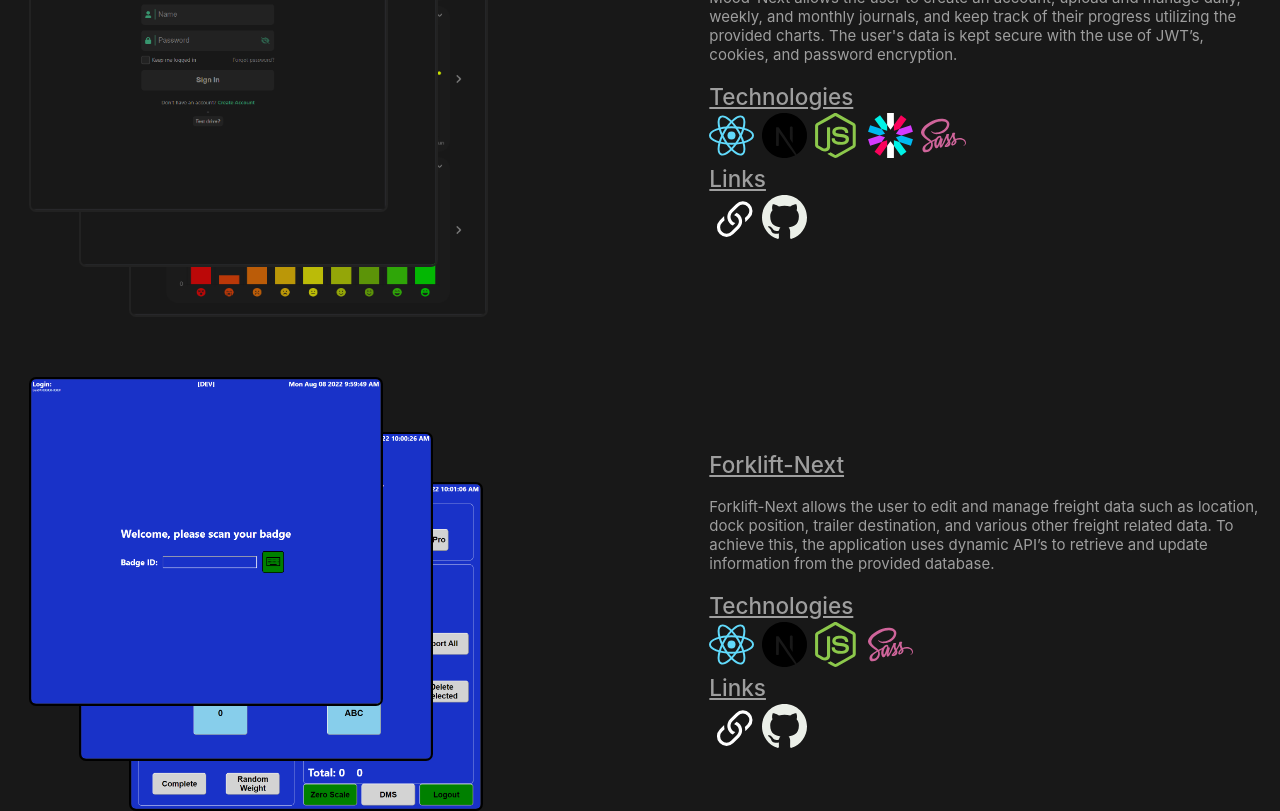
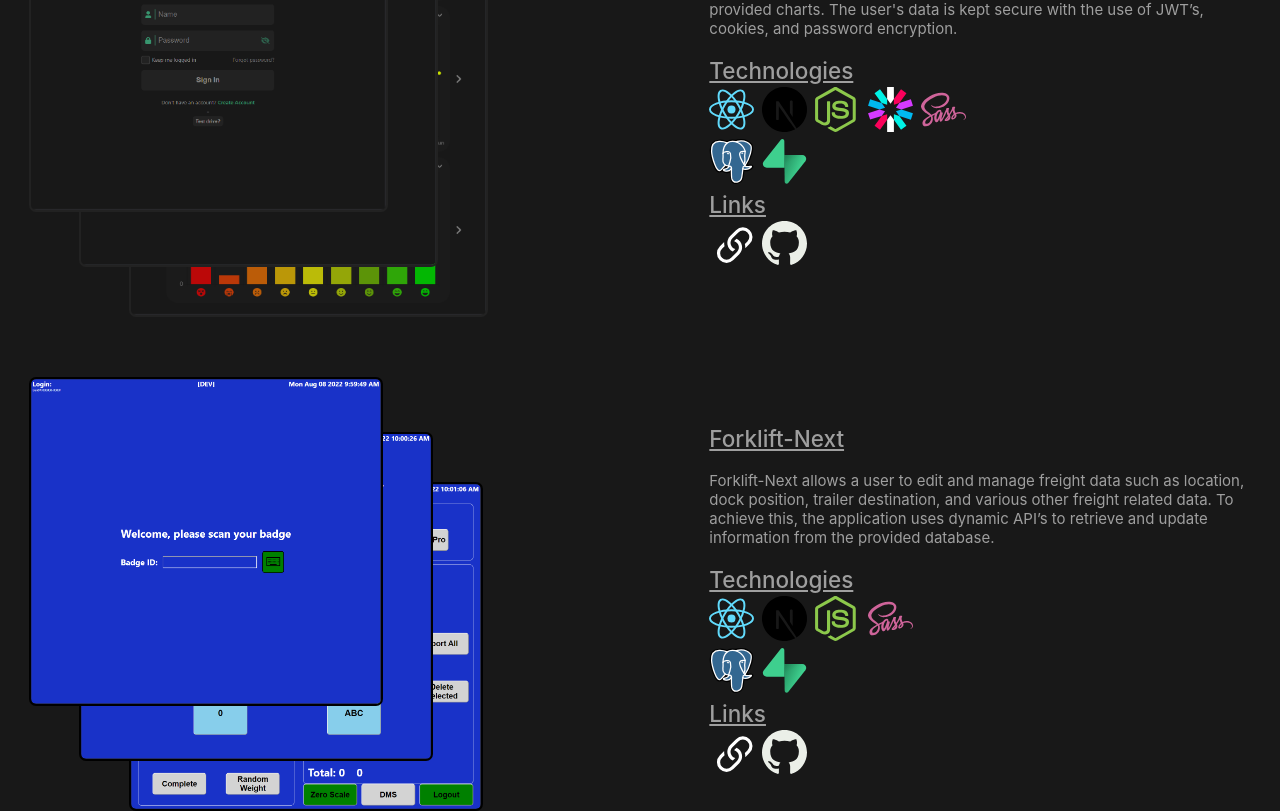
Before and after one commit to therazor113/Portfolio, a Vue app: page / in a window 1280 px wide. Shown: the part 1920-2731 px from the top of the page. Built offline with nearby package versions, Linux system fonts and the light colour scheme.

Commit message:
Included additional technologies to projects

```diff
--- a/src/components/pageRefs/Projects/items/ForkliftProject/ForkliftProject.vue
+++ b/src/components/pageRefs/Projects/items/ForkliftProject/ForkliftProject.vue
@@ -29,8 +29,9 @@
       </h2>
       <br>
       <p>
-        Forklift-Next allows the user to edit and manage freight data such as location, dock position, trailer destination,
-        and various other freight related data. To achieve this, the application uses dynamic API’s to retrieve and update information from the provided database.
+        Forklift-Next allows a user to edit and manage freight data such as location,
+        dock position, trailer destination, and various other freight related data.
+        To achieve this, the application uses dynamic API’s to retrieve and update information from the provided database.
       </p>
       <br>
       <h2 class="title">
@@ -58,6 +59,20 @@
           href="https://sass-lang.com/"
         />
         <div>
+          <Icon
+            title="PostgreSQL"
+            size="45"
+            href="https://www.postgresql.org/"
+          >
+          </Icon>
+          <Icon
+            title="Supabase"
+            size="45"
+            href="https://supabase.com/"
+          >
+          </Icon>
+        </div>
+        <div>
           <h2 class="title">
             Links
           </h2>
--- a/src/components/pageRefs/Projects/items/MoodProject/MoodProject.vue
+++ b/src/components/pageRefs/Projects/items/MoodProject/MoodProject.vue
@@ -29,7 +29,7 @@
       </h2>
       <br>
       <p>
-        Mood-Next allows the user to create an account,
+        Mood-Next allows a user to create an account,
         upload and manage daily, weekly, and monthly journals,
         and keep track of their progress utilizing the provided charts.
         The user's data is kept secure with the use of JWT’s, cookies, and password encryption.
@@ -65,6 +65,20 @@
           href="https://sass-lang.com/"
         />
         <div>
+          <Icon
+            title="PostgreSQL"
+            size="45"
+            href="https://www.postgresql.org/"
+          >
+          </Icon>
+          <Icon
+            title="Supabase"
+            size="45"
+            href="https://supabase.com/"
+          >
+          </Icon>
+        </div>
+        <div>
           <h2 class="title">
             Links
           </h2>
```
